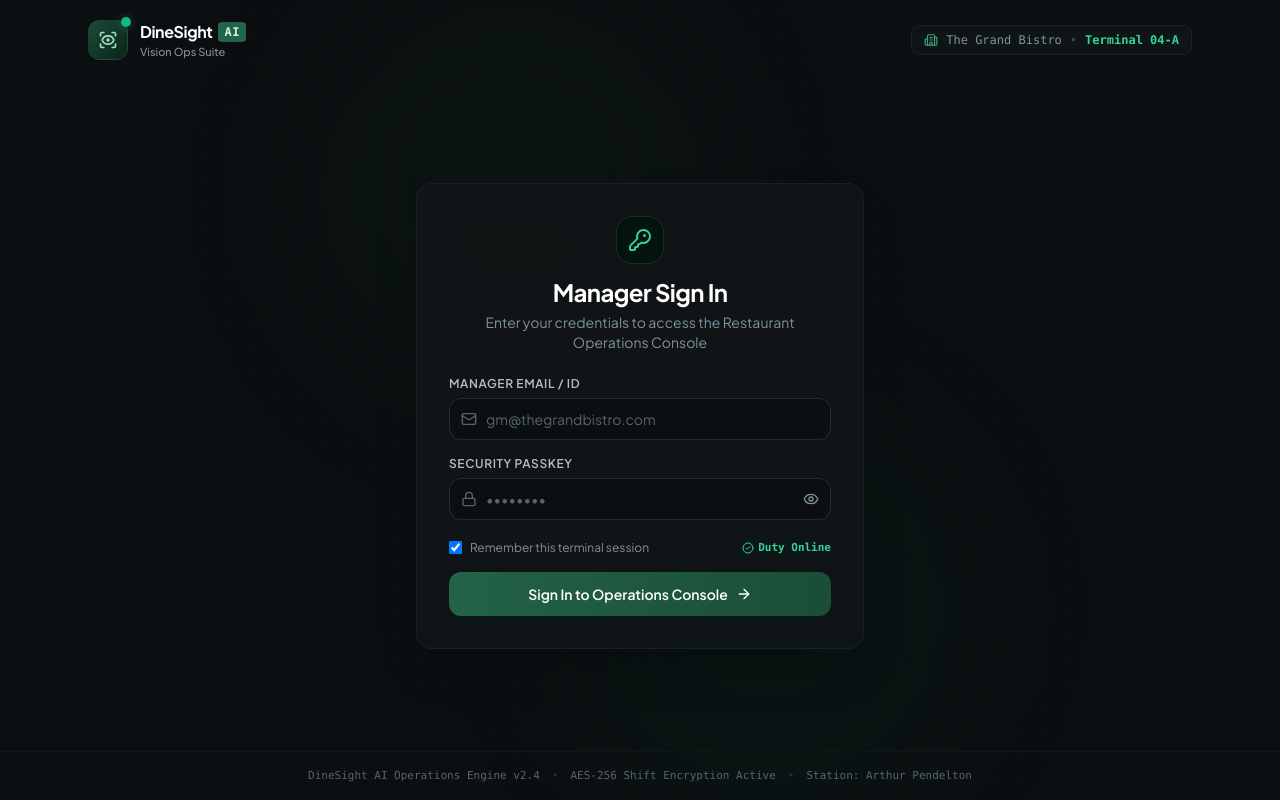
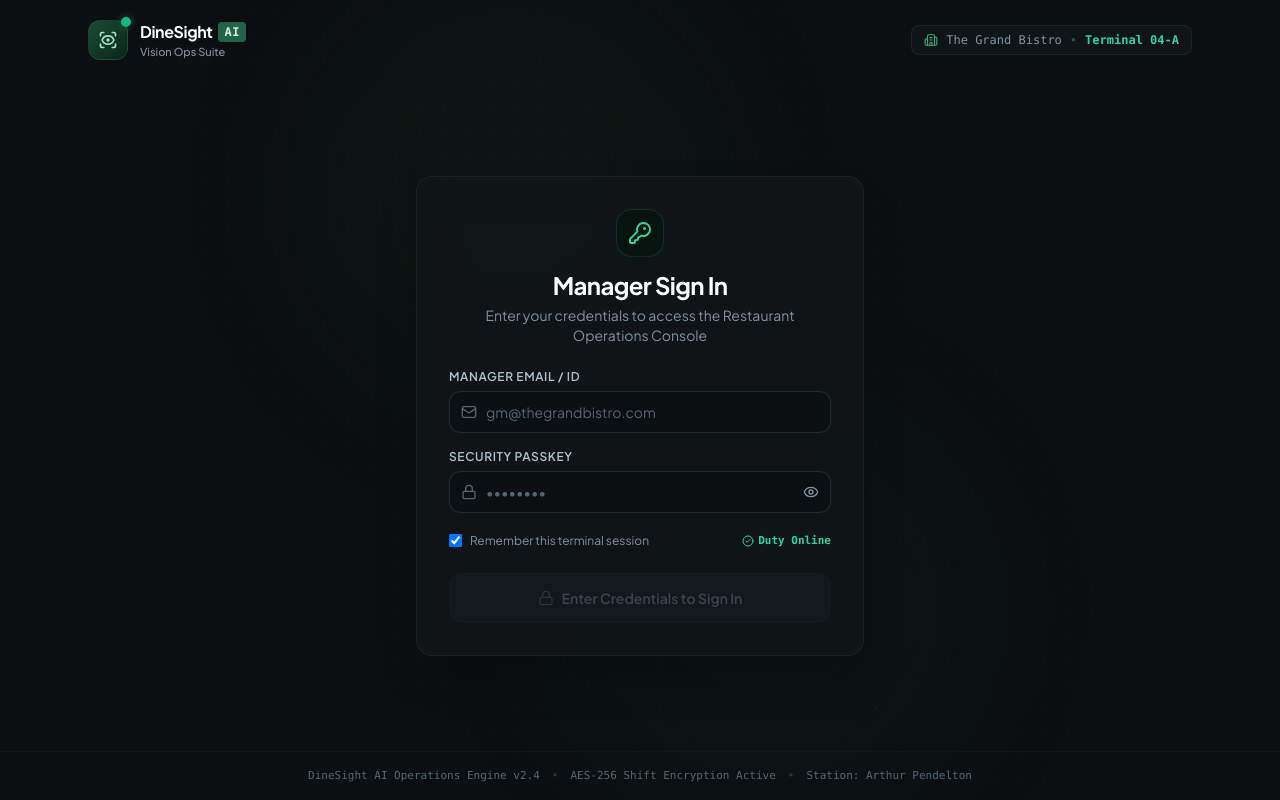
Before and after one commit to CodewithShahriar/DineSight-Ai, a React (Vite) app: page /login in a window 1280 px wide. Built offline with nearby package versions, Linux system fonts and the light colour scheme.

Commit message:
feat(auth): make sign-in button and input states dynamic with smart validation feedback

```diff
--- a/src/pages/Login.tsx
+++ b/src/pages/Login.tsx
@@ -3,6 +3,7 @@ import { useNavigate, useLocation } from 'react-router-dom'
 import {
   ScanEye,
   Lock,
+  Unlock,
   Mail,
   Eye,
   EyeOff,
@@ -12,6 +13,7 @@ import {
   ArrowRight,
   KeyRound,
   CheckCircle2,
+  XCircle,
 } from 'lucide-react'
 import { useAuth } from '../context/AuthContext'
 
@@ -27,6 +29,28 @@ export const Login: React.FC = () => {
   const [rememberMe, setRememberMe] = useState(true)
   const [isLoading, setIsLoading] = useState(false)
   const [errorMessage, setErrorMessage] = useState<string | null>(null)
+  const [hasAttemptedSubmit, setHasAttemptedSubmit] = useState(false)
+  const [isShaking, setIsShaking] = useState(false)
+
+  // Accepted manager credentials check
+  const cleanEmail = email.trim().toLowerCase()
+  const cleanPass = password.trim()
+
+  const validEmails = [
+    'gm@thegrandbistro.com',
+    'arthur@thegrandbistro.com',
+    'arthur.pendelton@thegrandbistro.com',
+    'admin',
+    'manager',
+  ]
+  const validPasswords = ['admin123', 'password123', 'dinesight2026', 'admin', 'password', '123456']
+
+  const isEmailValid = validEmails.includes(cleanEmail) || cleanEmail.endsWith('@thegrandbistro.com')
+  const isPassValid = validPasswords.includes(cleanPass)
+
+  const isFilled = cleanEmail.length > 0 && cleanPass.length > 0
+  const isCredentialsValid = isFilled && isEmailValid && isPassValid
+  const isCredentialsInvalid = isFilled && (!isEmailValid || !isPassValid)
 
   // Redirect if already logged in
   React.useEffect(() => {
@@ -36,32 +60,61 @@ export const Login: React.FC = () => {
     }
   }, [isAuthenticated, navigate, location])
 
+  const triggerShake = () => {
+    setIsShaking(true)
+    setTimeout(() => setIsShaking(false), 500)
+  }
+
+  const handleEmailChange = (val: string) => {
+    setEmail(val)
+    if (errorMessage) setErrorMessage(null)
+    if (hasAttemptedSubmit) setHasAttemptedSubmit(false)
+  }
+
+  const handlePasswordChange = (val: string) => {
+    setPassword(val)
+    if (errorMessage) setErrorMessage(null)
+    if (hasAttemptedSubmit) setHasAttemptedSubmit(false)
+  }
+
   const handleSubmit = async (e: React.FormEvent) => {
     e.preventDefault()
     setErrorMessage(null)
+    setHasAttemptedSubmit(false)
 
-    if (!email.trim()) {
+    if (!cleanEmail) {
       setErrorMessage('Please enter your manager email or terminal ID.')
+      triggerShake()
       return
     }
 
-    if (!password.trim()) {
+    if (!cleanPass) {
       setErrorMessage('Please enter your security passkey.')
+      triggerShake()
       return
+    }
+
+    if (!isCredentialsValid) {
+      setHasAttemptedSubmit(true)
+      triggerShake()
     }
 
     setIsLoading(true)
 
     try {
-      const res = await login(email, password)
+      const res = await login(cleanEmail, cleanPass)
       if (res.success) {
         const origin = (location.state as { from?: { pathname: string } })?.from?.pathname || '/'
         navigate(origin, { replace: true })
       } else {
         setErrorMessage(res.error || 'Authentication failed. Please verify your credentials.')
+        setHasAttemptedSubmit(true)
+        triggerShake()
       }
     } catch {
       setErrorMessage('A connection error occurred. Please try again.')
+      setHasAttemptedSubmit(true)
+      triggerShake()
     } finally {
       setIsLoading(false)
     }
@@ -121,7 +174,7 @@ export const Login: React.FC = () => {
 
           {/* Error Alert Message */}
           {errorMessage && (
-            <div className="mb-5 p-3 rounded-xl bg-rose-950/60 border border-rose-800/80 text-rose-200 text-xs flex items-start space-x-2 animate-in fade-in">
+            <div className="mb-5 p-3 rounded-xl bg-rose-950/70 border border-rose-800 text-rose-200 text-xs flex items-start space-x-2 animate-in fade-in">
               <AlertCircle className="w-4 h-4 text-rose-400 shrink-0 mt-0.5" />
               <span>{errorMessage}</span>
             </div>
@@ -131,9 +184,16 @@ export const Login: React.FC = () => {
           <form onSubmit={handleSubmit} className="space-y-4">
             {/* Email / Username */}
             <div>
-              <label className="block text-xs font-semibold text-charcoal-300 uppercase tracking-wider mb-1.5">
+              <div className="flex items-center justify-between mb-1.5">
+                <label className="block text-xs font-semibold text-charcoal-300 uppercase tracking-wider">
                   Manager Email / ID
                 </label>
+                {isFilled && isEmailValid && (
+                  <span className="flex items-center text-[10px] text-emerald-400 font-mono font-semibold">
+                    <CheckCircle2 className="w-3 h-3 mr-1" /> Recognized
+                  </span>
+                )}
+              </div>
               <div className="relative">
                 <div className="absolute inset-y-0 left-0 pl-3 flex items-center pointer-events-none text-charcoal-500">
                   <Mail className="w-4 h-4" />
@@ -141,20 +201,31 @@ export const Login: React.FC = () => {
                 <input
                   type="text"
                   value={email}
-                  onChange={(e) => setEmail(e.target.value)}
+                  onChange={(e) => handleEmailChange(e.target.value)}
                   placeholder="gm@thegrandbistro.com"
                   autoComplete="username"
-                  className="w-full pl-9 pr-3 py-2.5 bg-charcoal-950/80 border border-charcoal-700/80 rounded-xl text-sm text-white placeholder-charcoal-500 focus:outline-none focus:ring-2 focus:ring-forest-600 focus:border-transparent transition-all"
+                  className={`w-full pl-9 pr-3 py-2.5 bg-charcoal-950/80 border rounded-xl text-sm text-white placeholder-charcoal-500 focus:outline-none transition-all ${
+                    isFilled && isEmailValid
+                      ? 'border-emerald-500/60 focus:ring-2 focus:ring-emerald-500/50'
+                      : hasAttemptedSubmit && !isEmailValid
+                      ? 'border-rose-600/80 focus:ring-2 focus:ring-rose-500/50'
+                      : 'border-charcoal-700/80 focus:ring-2 focus:ring-forest-600'
+                  }`}
                 />
               </div>
             </div>
 
             {/* Password */}
             <div>
-              <div className="mb-1.5">
+              <div className="flex items-center justify-between mb-1.5">
                 <label className="block text-xs font-semibold text-charcoal-300 uppercase tracking-wider">
                   Security Passkey
                 </label>
+                {isFilled && isPassValid && (
+                  <span className="flex items-center text-[10px] text-emerald-400 font-mono font-semibold">
+                    <CheckCircle2 className="w-3 h-3 mr-1" /> Valid Key
+                  </span>
+                )}
               </div>
               <div className="relative">
                 <div className="absolute inset-y-0 left-0 pl-3 flex items-center pointer-events-none text-charcoal-500">
@@ -163,10 +234,16 @@ export const Login: React.FC = () => {
                 <input
                   type={showPassword ? 'text' : 'password'}
                   value={password}
-                  onChange={(e) => setPassword(e.target.value)}
+                  onChange={(e) => handlePasswordChange(e.target.value)}
                   placeholder="••••••••"
                   autoComplete="current-password"
-                  className="w-full pl-9 pr-10 py-2.5 bg-charcoal-950/80 border border-charcoal-700/80 rounded-xl text-sm text-white placeholder-charcoal-500 focus:outline-none focus:ring-2 focus:ring-forest-600 focus:border-transparent transition-all"
+                  className={`w-full pl-9 pr-10 py-2.5 bg-charcoal-950/80 border rounded-xl text-sm text-white placeholder-charcoal-500 focus:outline-none transition-all ${
+                    isFilled && isPassValid
+                      ? 'border-emerald-500/60 focus:ring-2 focus:ring-emerald-500/50'
+                      : hasAttemptedSubmit && !isPassValid
+                      ? 'border-rose-600/80 focus:ring-2 focus:ring-rose-500/50'
+                      : 'border-charcoal-700/80 focus:ring-2 focus:ring-forest-600'
+                  }`}
                 />
                 <button
                   type="button"
@@ -196,24 +273,76 @@ export const Login: React.FC = () => {
               </span>
             </div>
 
-            {/* Submit Button */}
+            {/* Dynamic Sign In Button */}
+            <div className="pt-2">
               <button
                 type="submit"
-              disabled={isLoading}
-              className="w-full mt-2 py-3 px-4 rounded-xl bg-gradient-to-r from-forest-600 to-forest-700 hover:from-forest-500 hover:to-forest-600 text-white font-semibold text-sm shadow-lg shadow-forest-900/40 transition-all flex items-center justify-center space-x-2 focus:outline-none focus:ring-2 focus:ring-forest-500 focus:ring-offset-2 focus:ring-offset-charcoal-900 disabled:opacity-50 disabled:cursor-not-allowed cursor-pointer"
+                disabled={isLoading || !isFilled}
+                className={`w-full py-3.5 px-4 rounded-xl font-semibold text-sm transition-all flex items-center justify-center space-x-2 focus:outline-none ${
+                  // State 1: Loading
+                  isLoading
+                    ? 'bg-forest-900/90 border border-forest-600/70 text-forest-200 cursor-wait shadow-inner'
+                    // State 2: Has error after submit attempt
+                    : hasAttemptedSubmit && (errorMessage || isCredentialsInvalid)
+                    ? `bg-gradient-to-r from-rose-900 via-rose-950 to-rose-900 border-2 border-rose-600/90 text-rose-100 shadow-xl shadow-rose-950/70 cursor-pointer hover:brightness-110 ${
+                        isShaking ? 'animate-auth-shake' : ''
+                      }`
+                    // State 3: Correct Manager Credentials Match
+                    : isCredentialsValid
+                    ? 'bg-gradient-to-r from-emerald-600 via-forest-600 to-emerald-600 hover:from-emerald-500 hover:to-forest-500 text-white font-bold border border-emerald-400/60 shadow-xl shadow-emerald-950/60 ring-2 ring-emerald-500/40 hover:scale-[1.01] active:scale-[0.99] cursor-pointer group'
+                    // State 4: Filled with unrecognized credentials (caution state)
+                    : isCredentialsInvalid
+                    ? 'bg-charcoal-800 hover:bg-charcoal-750 border border-amber-600/50 hover:border-amber-500/80 text-amber-200 shadow-md cursor-pointer hover:scale-[1.005]'
+                    // State 5: Empty / Incomplete
+                    : 'bg-charcoal-850 border border-charcoal-800 text-charcoal-500 cursor-not-allowed opacity-60'
+                }`}
               >
                 {isLoading ? (
                   <>
-                  <Loader2 className="w-4 h-4 animate-spin" />
-                  <span>Verifying Terminal Passkey...</span>
+                    <Loader2 className="w-4.5 h-4.5 animate-spin text-emerald-400" />
+                    <span>Verifying Terminal Security...</span>
+                  </>
+                ) : hasAttemptedSubmit && (errorMessage || isCredentialsInvalid) ? (
+                  <>
+                    <XCircle className="w-4.5 h-4.5 text-rose-400 shrink-0" />
+                    <span>Access Denied — Invalid Credentials</span>
+                  </>
+                ) : isCredentialsValid ? (
+                  <>
+                    <span className="relative flex h-2.5 w-2.5 mr-0.5">
+                      <span className="animate-ping absolute inline-flex h-full w-full rounded-full bg-emerald-300 opacity-75" />
+                      <span className="relative inline-flex rounded-full h-2.5 w-2.5 bg-emerald-300" />
+                    </span>
+                    <Unlock className="w-4.5 h-4.5 text-emerald-200" />
+                    <span>Authorize & Sign In to Operations Console</span>
+                    <ArrowRight className="w-4 h-4 text-emerald-200 group-hover:translate-x-1 transition-transform ml-0.5" />
+                  </>
+                ) : isCredentialsInvalid ? (
+                  <>
+                    <KeyRound className="w-4 h-4 text-amber-400" />
+                    <span>Verify Credentials & Sign In</span>
+                    <ArrowRight className="w-4 h-4 text-amber-300 ml-0.5" />
                   </>
                 ) : (
                   <>
-                  <span>Sign In to Operations Console</span>
-                  <ArrowRight className="w-4 h-4" />
+                    <Lock className="w-4 h-4 text-charcoal-600" />
+                    <span>Enter Credentials to Sign In</span>
                   </>
                 )}
               </button>
+
+              {/* Dynamic Status Badges under button */}
+              {isCredentialsValid && !isLoading && (
+                <p className="text-[11px] text-center text-emerald-400 mt-2 font-mono flex items-center justify-center font-semibold animate-in fade-in duration-200">
+                  <CheckCircle2 className="w-3.5 h-3.5 mr-1 text-emerald-400" /> Duty Manager Credentials Recognized
+                </p>
+              )}
+              {hasAttemptedSubmit && (errorMessage || isCredentialsInvalid) && !isLoading && (
+                <p className="text-[11px] text-center text-rose-400 mt-2 font-mono flex items-center justify-center animate-in fade-in duration-200">
+                  <AlertCircle className="w-3.5 h-3.5 mr-1 text-rose-400" /> Check manager email or security passkey
+                </p>
+              )}
+            </div>
           </form>
         </div>
       </main>
@@ -231,3 +360,4 @@ export const Login: React.FC = () => {
     </div>
   )
 }
+export default Login
```
Also changed, not shown: src/index.css (+17 -0 lines). Lines whose indentation alone changed are shown as unchanged.
